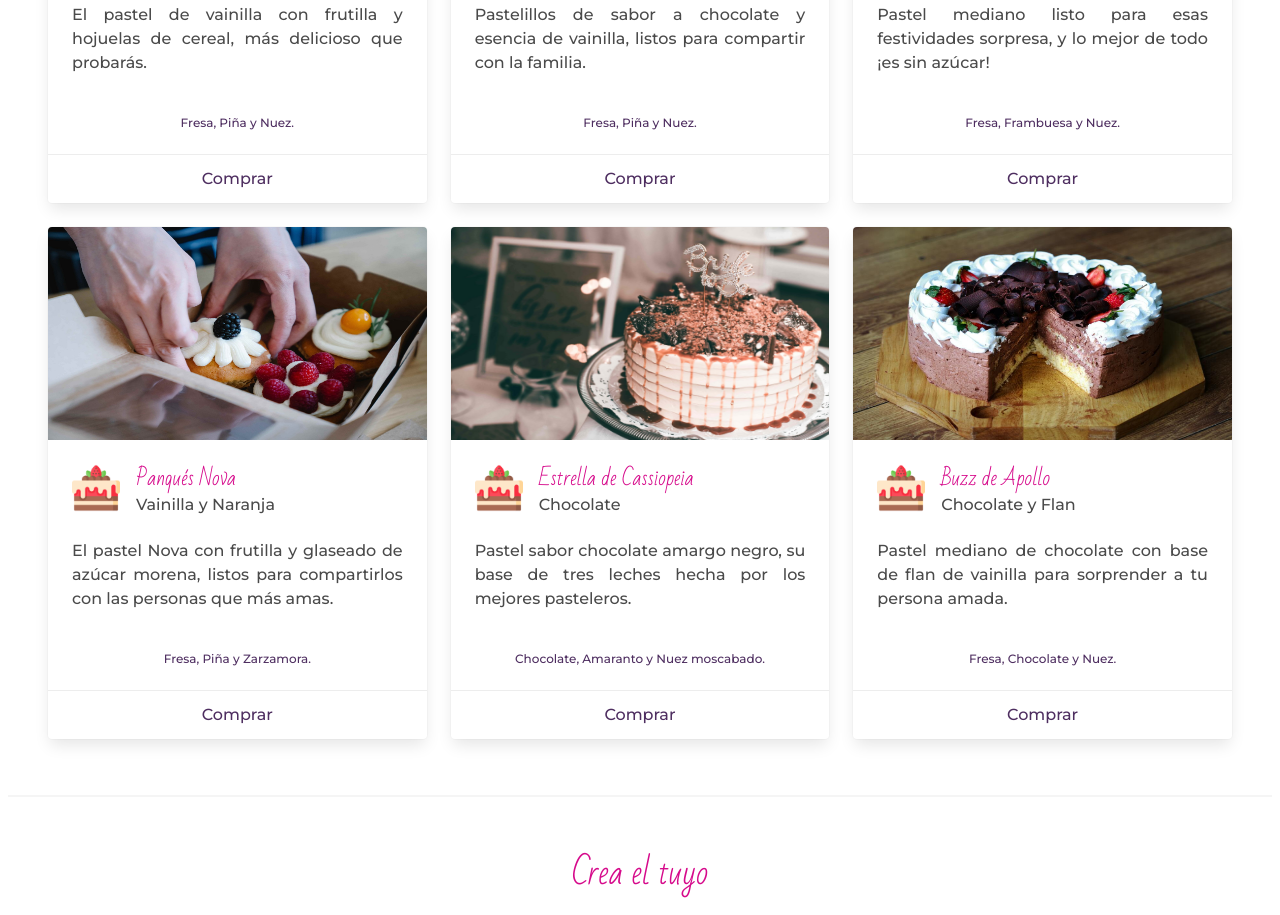
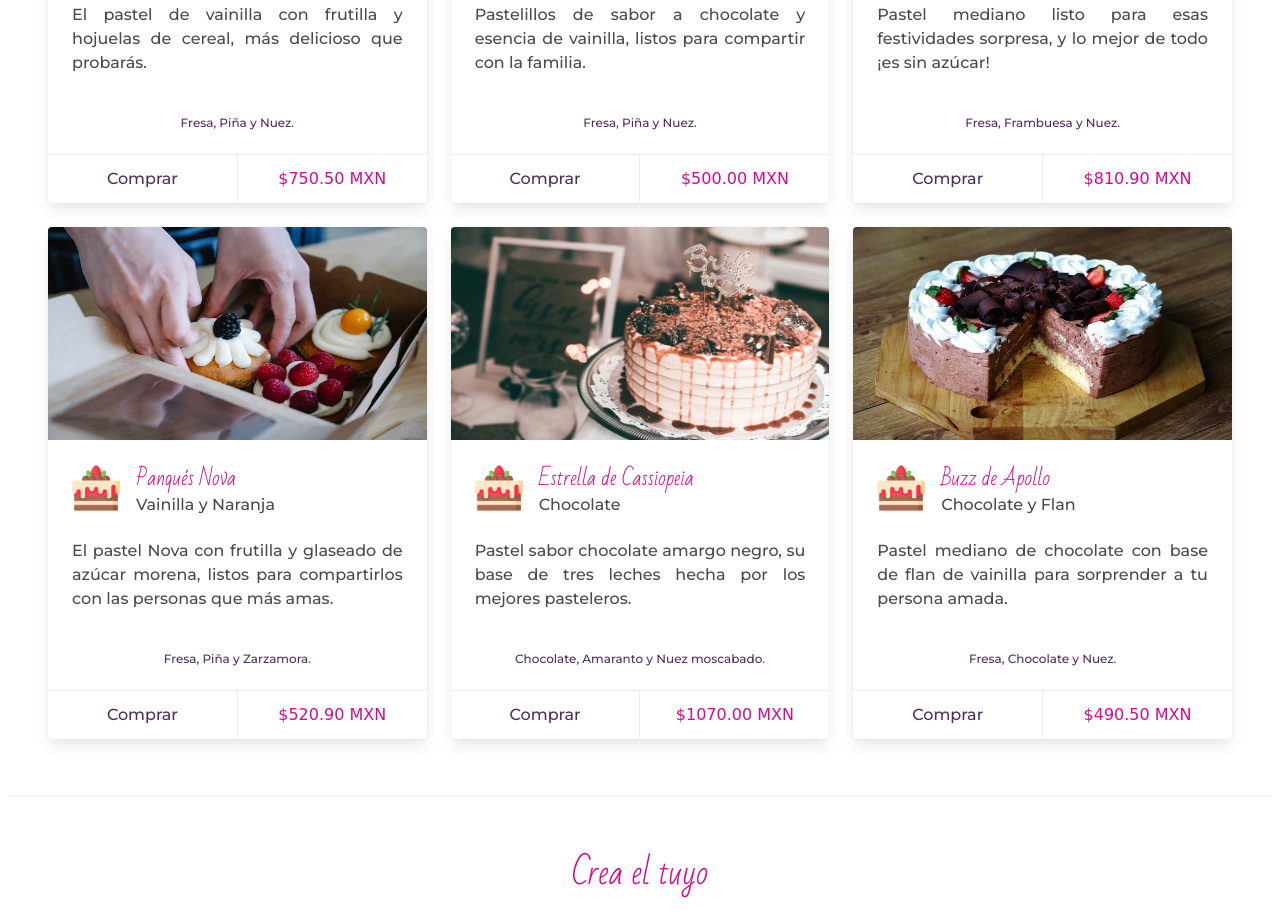
Before and after one commit to loo-kuhs/Tres_Lunas-Pasteleria, a plain HTML site: page cliente-sitio/pages/products.html in a window 1280 px wide. Shown: the part 657-1572 px from the top of the page. Drawn offline with nearby package versions, Linux system fonts and the light colour scheme; a web font is replaced by a local one.

Commit message:
Modified the card footer for the cakes

```diff
--- a/cliente-sitio/assets/css/products.css
+++ b/cliente-sitio/assets/css/products.css
@@ -1,5 +1,14 @@
-#cakes-products .title {
-  font-family: 'Bad Script', cursive;
-  font-weight: 500;
+#cakes-products .title,
+.cake-price {
   color: var(--barbie-pink);
 }
+
+#cakes-products .title {
+  font-family: "Bad Script", cursive;
+  font-weight: 500;
+}
+
+#cakes-products .cake-price {
+  font-family: 'Arima', cursive;
+  font-weight: 400;
+}
--- a/cliente-sitio/assets/css/styles.css
+++ b/cliente-sitio/assets/css/styles.css
@@ -2,6 +2,7 @@
 @import "./slider.css";
 @import "./about.css";
 @import "./products.css";
+@import "./contact.css";
 
 :root {
   /* Colores */
--- a/cliente-sitio/pages/products.html
+++ b/cliente-sitio/pages/products.html
@@ -126,6 +126,7 @@
               </div>
               <footer class="card-footer">
                 <a href="./products.html" class="card-footer-item">Comprar</a>
+                <p class="cake-price card-footer-item">$750.50 MXN</p>
               </footer>
             </div>
           </div>
@@ -165,6 +166,7 @@
               </div>
               <footer class="card-footer">
                 <a href="./products.html" class="card-footer-item">Comprar</a>
+                <p class="cake-price card-footer-item">$500.00 MXN</p>
               </footer>
             </div>
           </div>
@@ -204,6 +206,7 @@
               </div>
               <footer class="card-footer">
                 <a href="./products.html" class="card-footer-item">Comprar</a>
+                <p class="cake-price card-footer-item">$810.90 MXN</p>
               </footer>
             </div>
           </div>
@@ -243,6 +246,7 @@
               </div>
               <footer class="card-footer">
                 <a href="./products.html" class="card-footer-item">Comprar</a>
+                <p class="cake-price card-footer-item">$520.90 MXN</p>
               </footer>
             </div>
           </div>
@@ -284,6 +288,7 @@
               </div>
               <footer class="card-footer">
                 <a href="./products.html" class="card-footer-item">Comprar</a>
+                <p class="cake-price card-footer-item">$1070.00 MXN</p>
               </footer>
             </div>
           </div>
@@ -323,6 +328,7 @@
               </div>
               <footer class="card-footer">
                 <a href="./products.html" class="card-footer-item">Comprar</a>
+                <p class="cake-price card-footer-item">$490.50 MXN</p>
               </footer>
             </div>
           </div>
```
Also changed, not shown: cliente-sitio/index.html (+3 -0 lines), cliente-sitio/assets/css/contact.css (added).
